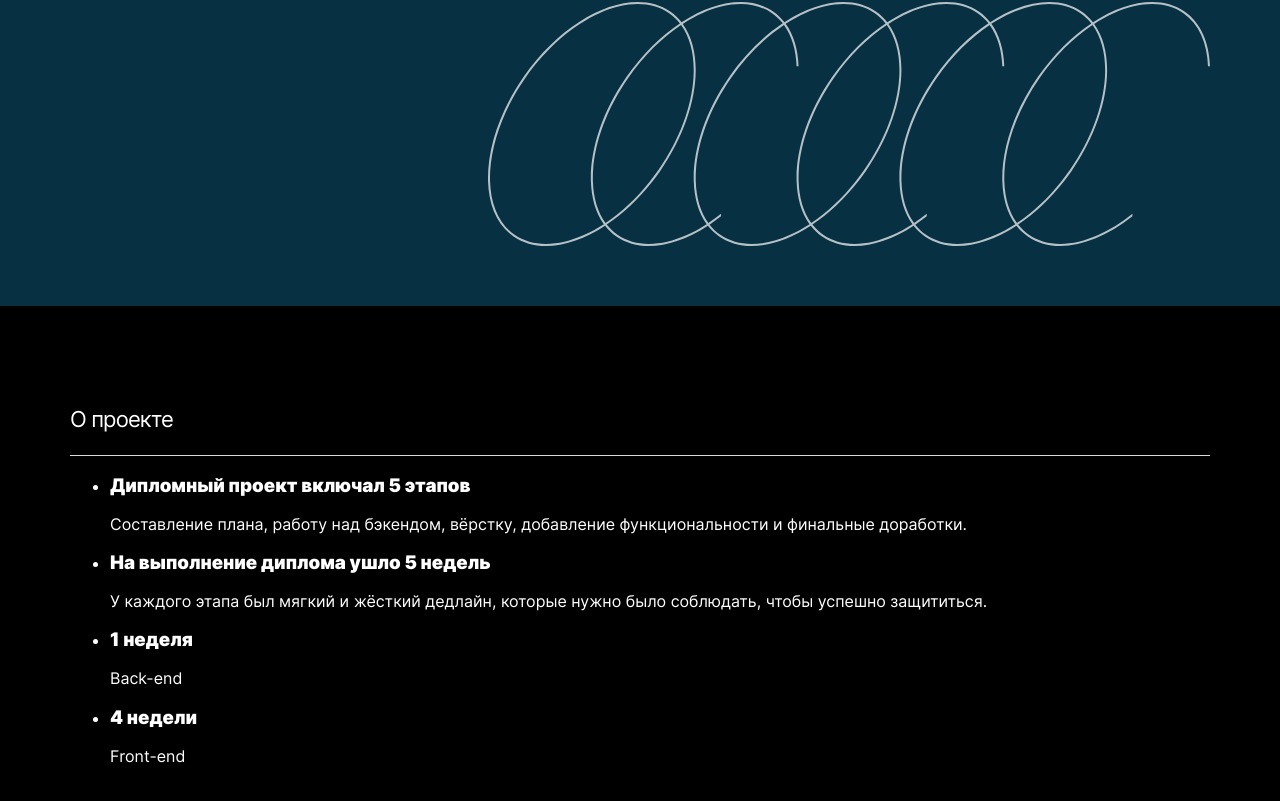
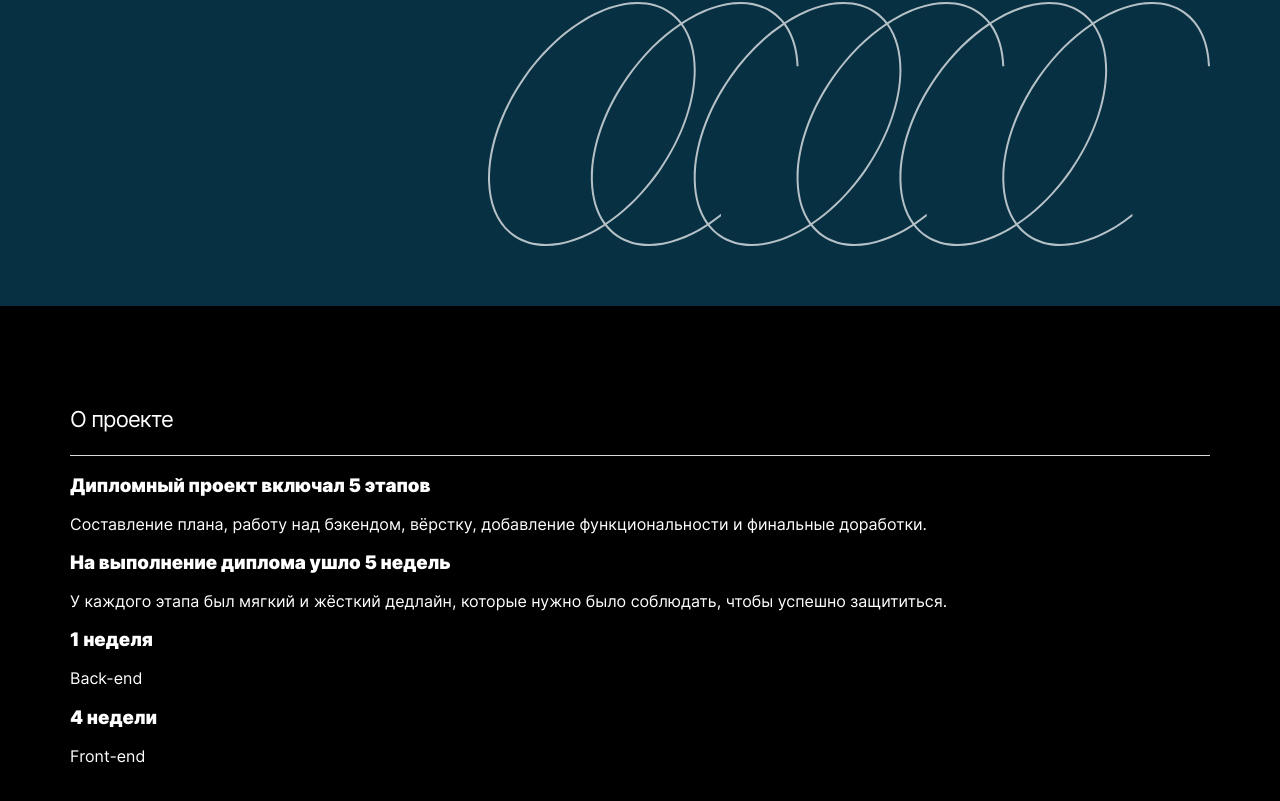
Before and after one commit to krylovis/movies-explorer-frontend, a React (Create React App) app: page / in a window 1280 px wide. Shown: the part 327-1128 px from the top of the page. Built offline with nearby package versions, Linux system fonts and the light colour scheme.

Commit message:
add list css

```diff
--- /dev/null
+++ b/src/blocks/list/list.css
@@ -0,0 +1,5 @@
+.list {
+  list-style: none;
+  padding: 0;
+  margin: 0;
+}
--- a/src/components/AboutProject/AboutProject.jsx
+++ b/src/components/AboutProject/AboutProject.jsx
@@ -42,11 +42,11 @@ export default function AboutProject() {
     <AboutContainer title={title}>
       <div className="about-project">
 
-        <ul className='about-project__list'>
+        <ul className='list about-project__list'>
           {listItems}
         </ul>
 
-        <ul className="about-project__timeline">
+        <ul className="list about-project__timeline">
           {timelineItems}
         </ul>
 
--- a/src/index.css
+++ b/src/index.css
@@ -9,6 +9,9 @@
 
 /* --------------- button --------------- */
 @import './blocks/button/button.css';
+
+/* --------------- list --------------- */
+@import './blocks/list/list.css';
 
 /* --------------- linkToProfile --------------- */
 @import './components/LinkToProfile/LinkToProfile.css';
```
